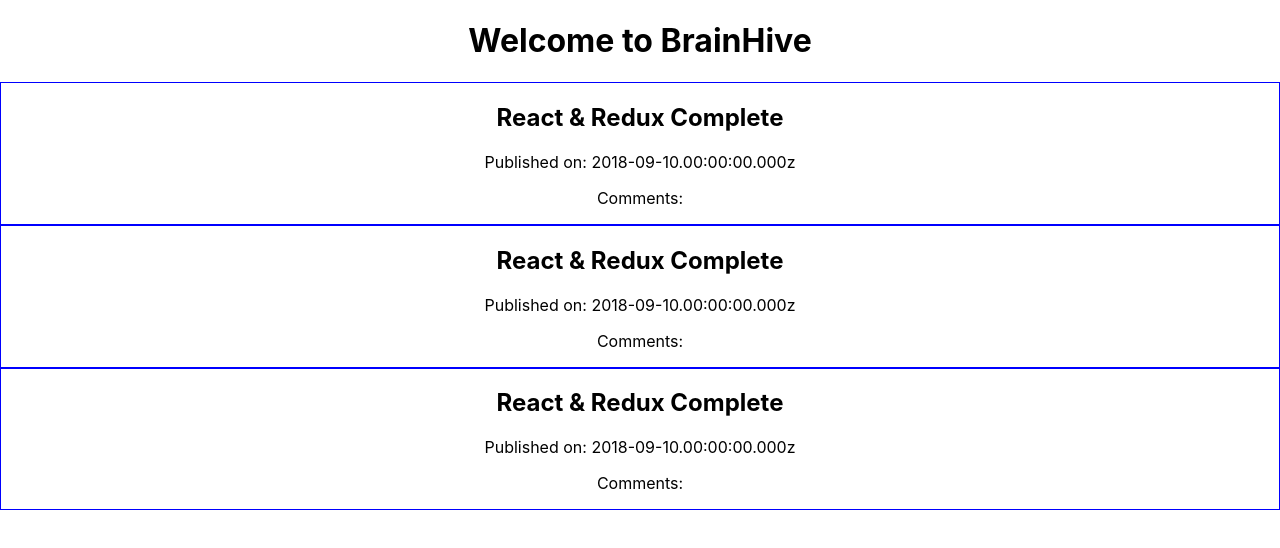
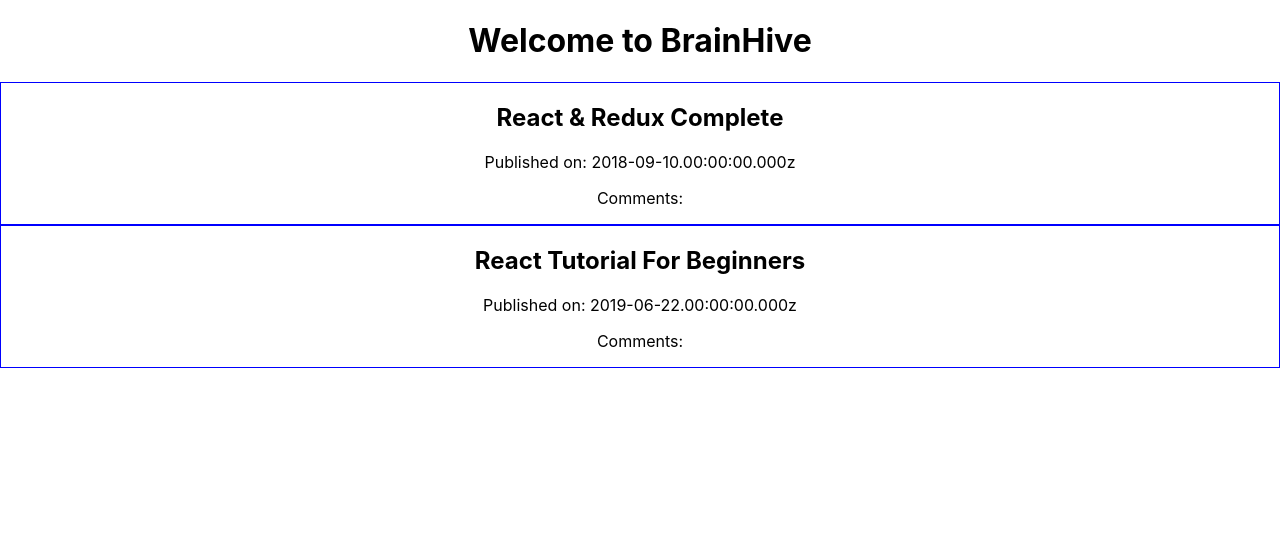
Before and after one commit to hellojaliyah/BrainHive, a React (Create React App) app: page / in a window 1280 px wide. Shown: the top 548 px of the page. Built offline with nearby package versions, Linux system fonts and the light colour scheme.

Commit message:
Created mock resource file and dynamically displayed resources to app.

```diff
--- a/src/App.js
+++ b/src/App.js
@@ -1,35 +1,29 @@
 import React, { Component } from 'react';
 import './App.css';
 import Resource from './components/Resource'
+import resources from './mock/resources'
 
 class App extends Component{
 
-  resource = {
-    posterName: 'Cliff',
-    resourceAuthor: 'NetNinja',
-    authorSkillLevel: 'Advanced',
-    cohort: '0',
-    title: 'React & Redux Complete',
-    categories: ['React', 'Redux'],
-    summary: 'A good resource on building a couple react apps with and without redux',
-    link: 'www.google.com/search?q=NetNinja%20React',
-    resourceType: 'Playlist',
-    datePublished: '2018-09-10.00:00:00.000z',
-    videoLength: null,
-    timeToComplete: 300,
-    rating: 5,
-    comments: 'Pretty good resource'
+    constructor(props) {
+      super(props);
+      this.renderPosts.bind(this)
     }
+
+
+  renderPosts = () => {
+    const display = resources.map((resource) => {
+        return <Resource resource={resource} />;
+    })
+
+    return display;
+  };
 
   render(){
     return (
       <div className="App">
         <h1> Welcome to BrainHive</h1>
-        <Resource resource={this.resource}/>
-        <Resource resource={this.resource}/>
-        <Resource resource={this.resource}/>
-
-
+          {this.renderPosts()}
       </div>
     );
   }
--- /dev/null
+++ b/src/mock/resources.js
@@ -0,0 +1,42 @@
+const resources = [
+    {
+      posterName: 'Cliff',
+      resourceAuthor: 'NetNinja',
+      authorSkillLevel: 'Advanced',
+      cohort: '0',
+      title: 'React & Redux Complete',
+      categories: ['React', 'Redux'],
+      summary: 'A good resource on building a couple react apps with and without redux',
+      link: 'www.google.com/search?q=NetNinja%20React',
+      resourceType: 'Playlist',
+      datePublished: '2018-09-10.00:00:00.000z',
+      videoLength: null,
+      timeToComplete: 300,
+      rating: 5,
+      comments: [
+        {user: 'Joe', text:'Pretty good research'},
+        {user: 'Phen', text: 'The best to learn React with.'}
+      ]
+    },
+    {
+      posterName: "John F",
+      resourceAuthor: "DevEd",
+      authorSkillLevel: "Beginner",
+      cohort: "8",
+      title: "React Tutorial For Beginners",
+      categories: ["React", "Beginner"],
+      summary: "A beginner's guide to React, React State Management, React Router, and Redux. Include 5 app projects.",
+      link: "https://www.youtube.com/playlist?list=PLDyQo7g0_nsVHmyZZpVJyFn5ojlboVEhE",
+      resourceType: "Playlist",
+      datePublished: "2019-06-22.00:00:00.000z",
+      videoLength: null,
+      timeToComplete: 200,
+      rating: 4,
+      comments: [
+        { user: "Tony", text: "That crazy Romanian knows his stuff!" },
+        { user: "Sheila", text: "A good intro to React." },
+      ]
+    }
+];
+
+export default resources;
```
